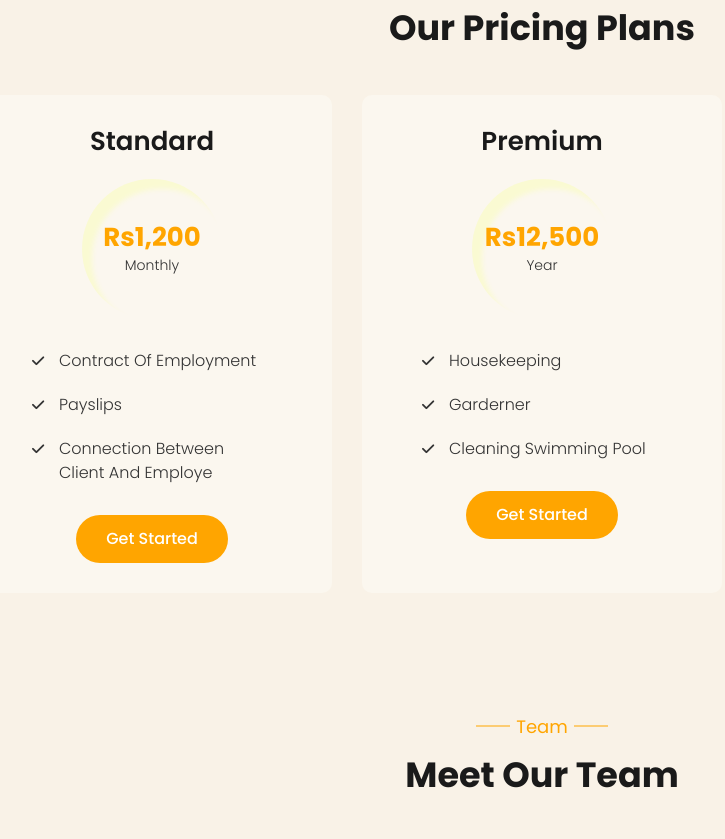
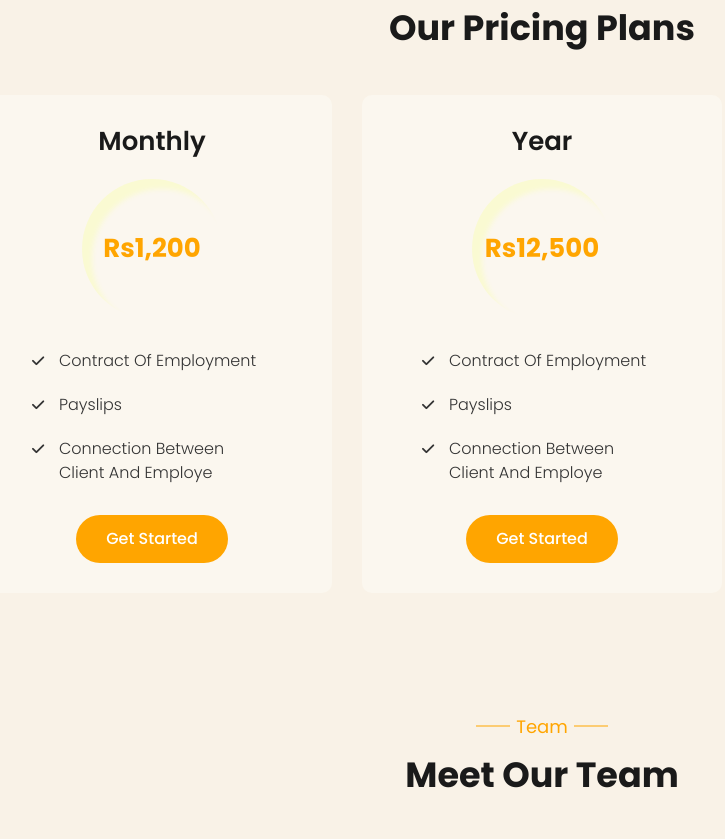
Before and after one commit to dodooadmin/dodoo.service.github.io, a plain HTML site: page index.html in a window 1280 px wide. Shown: the part 1840-2679 px from the top of the page, without its empty margins (98-823 px from the left). Drawn offline with Linux system fonts and the light colour scheme.

Commit message:
Update index.html

```diff
--- a/index.html
+++ b/index.html
@@ -165,8 +165,8 @@
                 <!-- standard plan start --->
                 <div class="pricing-item" data-aos="fade-up" data-aos-duration="1000">
                     <div class="pricing-header">
-                      <h3>standard</h3>
-                      <div class="price"><span>Rs1,200</span> monthly</div>
+                      <h3>monthly</h3>
+                      <div class="price"><span>Rs1,200</span></div>
                     </div>
                     <div class="pricing-body">
                         <ul>
@@ -184,14 +184,14 @@
                 <!-- premium plan start --->
                 <div class="pricing-item" data-aos="fade-up" data-aos-duration="1000" data-aos-delay="200">
                     <div class="pricing-header">
-                        <h3>premium</h3>
-                        <div class="price"><span>Rs12,500</span> year</div>
+                        <h3>year</h3>
+                        <div class="price"><span>Rs12,500</span></div>
                     </div>
                     <div class="pricing-body">
                         <ul>
-                            <li><i class="fas fa-check"></i> housekeeping</li>
-                            <li><i class="fas fa-check"></i> garderner</li>
-                            <li><i class="fas fa-check"></i> cleaning swimming pool</li>
+                            <li><i class="fas fa-check"></i> contract of employment</li>
+                            <li><i class="fas fa-check"></i> payslips</li>
+                            <li><i class="fas fa-check"></i> connection between client and employe</li>
                         </ul>
                     </div>
                     <div class="pricing-footer">
```
